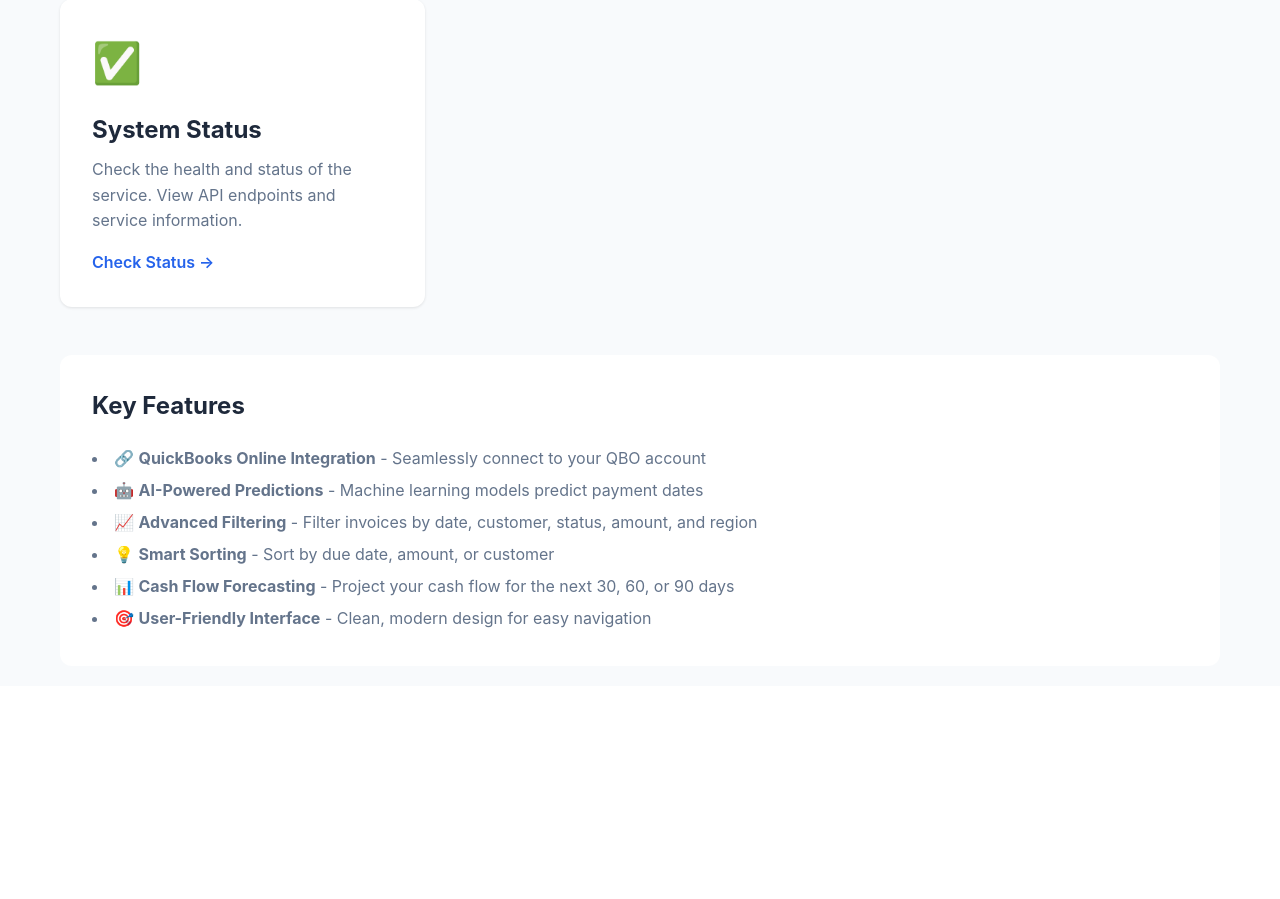
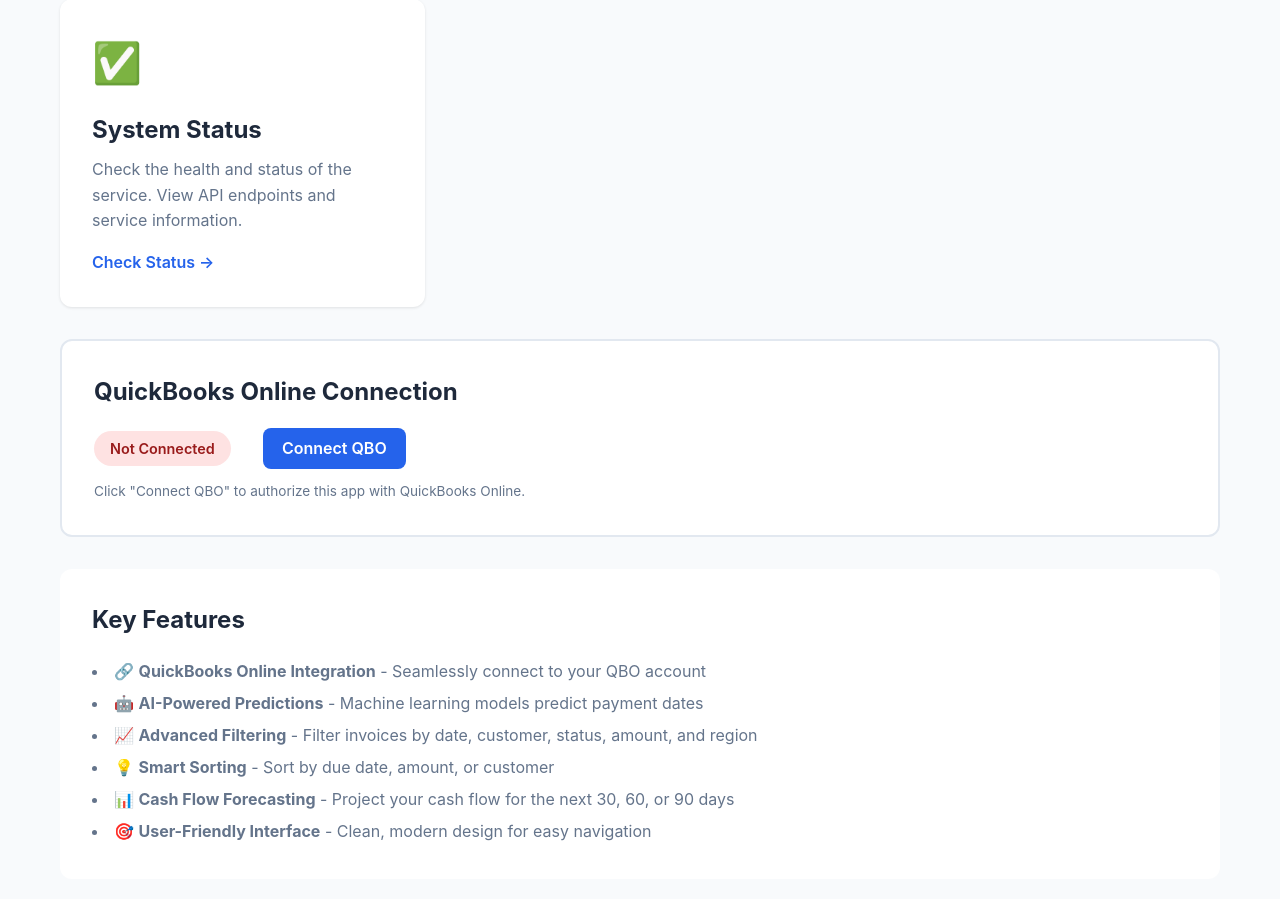
Before and after one commit to cj087299/Feb42026, a Flask app: page / in a window 1280 px wide. Shown: the part 856-1755 px from the top of the page. Before the commit the page ends 1484 px from the top, so only its background shows below. Run offline with Flask 3, Linux system fonts and the light colour scheme; the visitor is signed in with stand-in values (Sample User, id 1); parts of the project's set-up code (start-up, migrations or seed data) failed here and were passed over.

Commit message:
Fix QBO auth: correct init bug, add disconnect/status endpoints, persist credentials
- Fix critical TypeError: QBOClient was called with qbo_base_url= kwarg but
  the parameter is named base_url=, crashing the app on startup (two call sites)
- Add python-dotenv; load .env at startup via explicit path so credentials are
  always available regardless of working directory
- Add local JSON file fallback (qbo_local_config.json) to secret_manager so
  new tokens from OAuth are persisted when Google Secret Manager is unavailable
- Add GET /api/qbo/status endpoint to check connection state
- Add POST /qbo/disconnect endpoint that revokes token with Intuit and resets client
- Add manage_qbo_credentials permission to admin role (was master_admin only)
- Redirect browser to / after successful OAuth callback instead of returning JSON
- Show QBO connection panel on homepage for admin/master_admin with
  Connect/Disconnect buttons and live connection status badge
- Add .env and qbo_local_config.json to .gitignore to protect credentials

Co-Authored-By: Claude Sonnet 4.6 <noreply@anthropic.com>

```diff
--- a/main.py
+++ b/main.py
@@ -1,7 +1,16 @@
 import os
 import logging
+
+# Load .env file before anything else so credentials are available
+try:
+    from dotenv import load_dotenv
+    import pathlib
+    load_dotenv(pathlib.Path(__file__).parent / '.env')
+except ImportError:
+    pass  # python-dotenv not installed; rely on environment variables
+
 from flask import Flask, jsonify, request, render_template, session, redirect, url_for
-from src.qbo_client import QBOClient
+from src.qbo_client import QBOClient, InvalidQBORefreshTokenError # Import the new exception
 from src.invoice_manager import InvoiceManager
 from src.cash_flow_calendar import CashFlowCalendar
 from src.cash_flow import CashFlowProjector
@@ -12,6 +21,10 @@ from src.auth import (
     hash_password, verify_password, login_required, permission_required,
     role_required, get_current_user, audit_log, ROLES, has_permission
 )
+import json # New import
+import requests # New import
+import base64 # New import
+from datetime import datetime, timedelta # New import
 
 # Configure logging
 logging.basicConfig(level=logging.INFO)
@@ -24,13 +37,19 @@ app.secret_key = os.environ.get('SECRET_KEY', os.urandom(24))
 secret_manager = SecretManager()
 database = Database()
 
+# Determine QBO environment and base URL
+QBO_PRODUCTION_BASE_URL = "https://quickbooks.api.intuit.com/v3/company"
+qbo_environment = os.environ.get('QBO_ENVIRONMENT', 'sandbox').lower()
+qbo_base_url = QBO_PRODUCTION_BASE_URL if qbo_environment == 'production' else None # QBOClient will default to sandbox if None
+
 # Initialize QBO client with credentials from Secret Manager
 qbo_credentials = secret_manager.get_qbo_credentials()
 qbo_client = QBOClient(
     qbo_credentials['client_id'],
     qbo_credentials['client_secret'],
     qbo_credentials['refresh_token'],
-    qbo_credentials['realm_id']
+    qbo_credentials['realm_id'],
+    base_url=qbo_base_url # Pass the determined base URL
 )
 invoice_manager = InvoiceManager(qbo_client)
 # Train predictor with dummy data initially or load a saved model
@@ -174,6 +193,173 @@ def health_check():
         return render_template('health.html')
     return jsonify({"status": "healthy"}), 200
 
+# Constants for QBO OAuth
+QBO_BASE_URL = "https://appcenter.intuit.com"
+QBO_AUTHORIZE_URL = f"{QBO_BASE_URL}/connect/oauth2"
+QBO_TOKEN_URL = "https://oauth.platform.intuit.com/oauth2/v1/tokens/bearer"
+
+# Helper function to URL encode parameters
+def url_encode(params):
+    return '&'.join([f"{key}={value}" for key, value in params.items()])
+
+@app.route('/qbo/auth', methods=['GET'])
+@login_required
+@permission_required('manage_qbo_credentials') # Assuming a new permission for this
+@audit_log('initiate_qbo_oauth', 'qbo')
+def qbo_auth():
+    """Initiates the QBO OAuth 2.0 authorization flow."""
+    # Dynamically build QBO_REDIRECT_URI
+    qbo_redirect_uri = url_for('qbo_oauth_callback', _external=True)
+
+    params = {
+        "client_id": qbo_client.client_id,
+        "scope": "com.intuit.quickbooks.accounting openid profile email phone address",
+        "redirect_uri": qbo_redirect_uri,
+        "response_type": "code",
+        "state": "security_token_" + os.urandom(16).hex() # CSRF protection
+    }
+    logger.info(f"Initiating QBO OAuth flow to: {QBO_AUTHORIZE_URL}")
+    return redirect(f"{QBO_AUTHORIZE_URL}?{url_encode(params)}")
+
+
+@app.route('/qbo/oauth-callback', methods=['GET'])
+@audit_log('complete_qbo_oauth', 'qbo')
+def qbo_oauth_callback():
+    """Handles the redirect from QBO after authorization."""
+    global qbo_client, invoice_manager # Declare as global to re-initialize
+
+    error = request.args.get('error')
+    state = request.args.get('state')
+    code = request.args.get('code')
+    realm_id = request.args.get('realmId')
+
+    if error:
+        logger.error(f"QBO OAuth callback error: {error}")
+        return jsonify({"error": f"OAuth Error: {error}"}), 400
+
+    # Validate state for CSRF protection
+    # In a real app, you'd store the state in session and compare
+    # if state != session.get('oauth_state'):
+    #     return jsonify({"error": "Invalid state parameter"}), 400
+
+    qbo_redirect_uri = url_for('qbo_oauth_callback', _external=True)
+
+    headers = {
+        "Accept": "application/json",
+        "Content-Type": "application/x-www-form-urlencoded",
+        "Authorization": "Basic " + base64.b64encode(f"{qbo_client.client_id}:{qbo_client.client_secret}".encode()).decode()
+    }
+    payload = {
+        "grant_type": "authorization_code",
+        "code": code,
+        "redirect_uri": qbo_redirect_uri
+    }
+
+    try:
+        response = requests.post(QBO_TOKEN_URL, headers=headers, data=payload)
+        response.raise_for_status() # Raise an exception for HTTP errors
+        token_data = response.json()
+
+        new_refresh_token = token_data.get('refresh_token')
+        new_access_token = token_data.get('access_token')
+
+        if new_refresh_token:
+            # Store the new refresh token securely using Secret Manager
+            secret_manager.set_secret('QBO_Refresh_Token', new_refresh_token) # Changed from QBO_REFRESH_TOKEN to QBO_Refresh_Token
+            os.environ['QBO_REFRESH_TOKEN'] = new_refresh_token # Also update env var for consistency
+            logger.info("New QBO refresh token successfully stored in Secret Manager and environment.")
+
+        if realm_id:
+            # For this app, realm_id is an env var, so we update the Secret Manager and env var
+            secret_manager.set_secret('QBO_Realm_Id', realm_id) # Changed from QBO_REALM_ID to QBO_Realm_Id
+            os.environ['QBO_REALM_ID'] = realm_id # Update env var for current runtime
+            logger.info(f"QBO Realm ID updated to: {realm_id} in Secret Manager and environment.")
+
+        # Re-initialize qbo_client and invoice_manager with updated credentials
+        updated_qbo_credentials = secret_manager.get_qbo_credentials()
+
+        # Determine QBO environment and base URL for re-initialization
+        qbo_environment_callback = os.environ.get('QBO_ENVIRONMENT', 'sandbox').lower()
+        qbo_base_url_callback = QBO_PRODUCTION_BASE_URL if qbo_environment_callback == 'production' else None
+
+        qbo_client = QBOClient(
+            updated_qbo_credentials['client_id'],
+            updated_qbo_credentials['client_secret'],
+            new_refresh_token, # Use the new refresh token directly
+            updated_qbo_credentials['realm_id'],
+            base_url=qbo_base_url_callback # Pass the determined base URL
+        )
+        # Manually set access token for immediate use as the client would re-fetch it
+        qbo_client.access_token = new_access_token
+        qbo_client.access_token_expires_at = datetime.now() + timedelta(seconds=token_data.get('expires_in', 3600))
+        invoice_manager = InvoiceManager(qbo_client) # Re-initialize invoice manager with new client
+
+        logger.info("QBO OAuth flow completed successfully. Tokens updated and client re-initialized.")
+        return redirect(url_for('index') + '?qbo_connected=1')
+
+    except requests.exceptions.RequestException as e:
+        logger.error(f"Error exchanging QBO authorization code for tokens: {e}")
+        return jsonify({"error": f"Failed to exchange code for tokens: {e}"}), 500
+    except Exception as e:
+        logger.error(f"Unexpected error during QBO OAuth callback: {e}")
+        return jsonify({"error": f"An unexpected error occurred: {e}"}), 500
+
+
+@app.route('/api/qbo/status', methods=['GET'])
+@login_required
+def qbo_status():
+    """Returns the current QBO connection status."""
+    refresh_token = qbo_client.refresh_token
+    is_connected = bool(refresh_token and refresh_token not in ('dummy_refresh', '', None))
+    return jsonify({
+        'connected': is_connected,
+        'realm_id': qbo_client.realm_id if is_connected else None
+    }), 200
+
+
+@app.route('/qbo/disconnect', methods=['POST'])
+@login_required
+@permission_required('manage_qbo_credentials')
+@audit_log('disconnect_qbo', 'qbo')
+def qbo_disconnect():
+    """Disconnects QBO by revoking the token and clearing stored credentials."""
+    global qbo_client, invoice_manager
+
+    current_refresh_token = qbo_client.refresh_token
+    current_access_token = qbo_client.access_token
+
+    # Attempt to revoke the token with Intuit
+    revoke_url = "https://developer.api.intuit.com/v2/oauth2/tokens/revoke"
+    token_to_revoke = current_refresh_token or current_access_token
+    if token_to_revoke and token_to_revoke not in ('dummy_refresh', ''):
+        try:
+            revoke_headers = {
+                "Accept": "application/json",
+                "Content-Type": "application/x-www-form-urlencoded",
+                "Authorization": "Basic " + base64.b64encode(
+                    f"{qbo_client.client_id}:{qbo_client.client_secret}".encode()
+                ).decode()
+            }
+            requests.post(revoke_url, headers=revoke_headers, data={"token": token_to_revoke}, timeout=10)
+            logger.info("QBO token revoked with Intuit.")
+        except Exception as e:
+            logger.warning(f"Failed to revoke QBO token with Intuit (continuing disconnect): {e}")
+
+    # Clear stored credentials
+    secret_manager.delete_secret_value('QBO_Refresh_Token')
+    secret_manager.set_secret('QBO_Refresh_Token', '')
+
+    # Re-initialize client with dummy credentials (keeps client_id/secret for reconnect)
+    client_id = qbo_client.client_id
+    client_secret = qbo_client.client_secret
+    qbo_environment_dc = os.environ.get('QBO_ENVIRONMENT', 'production').lower()
+    qbo_base_url_dc = QBO_PRODUCTION_BASE_URL if qbo_environment_dc == 'production' else None
+    qbo_client = QBOClient(client_id, client_secret, '', '', base_url=qbo_base_url_dc)
+    invoice_manager = InvoiceManager(qbo_client)
+
+    logger.info("QBO disconnected successfully.")
+    return jsonify({"message": "QBO disconnected successfully."}), 200
+
 
 @app.route('/api/invoices', methods=['GET'])
 @login_required
@@ -185,34 +371,43 @@ def get_invoices():
         filters = {
             'start_date': request.args.get('start_date'),
             'end_date': request.args.get('end_date'),
+            'date_type': request.args.get('date_type', 'TxnDate'), # Default to TxnDate
             'customer_id': request.args.get('customer_id'),
+            'customer_name': request.args.get('customer_name'),
+            'invoice_number': request.args.get('invoice_number'),
             'status': request.args.get('status'),
             'min_amount': request.args.get('min_amount'),
             'max_amount': request.args.get('max_amount'),
+            'payment_terms': request.args.get('payment_terms'),
             'region': request.args.get('region')
         }
 
         # Remove None values
         filters = {k: v for k, v in filters.items() if v is not None}
 
-        invoices = invoice_manager.fetch_invoices()
-        filtered_invoices = invoice_manager.filter_invoices(invoices, **filters)
+        invoices = invoice_manager.fetch_invoices(**filters) # Pass filters directly
+        # The in-memory filter_invoices is no longer needed here
+        # filtered_invoices = invoice_manager.filter_invoices(invoices, **filters)
+        filtered_invoices = invoices # Already filtered by fetch_invoices
 
         sort_by = request.args.get('sort_by', 'due_date')
         reverse = request.args.get('reverse', 'false').lower() == 'true'
 
         sorted_invoices = invoice_manager.sort_invoices(filtered_invoices, sort_by=sort_by, reverse=reverse)
 
-        # Enrich invoices with metadata from database
-        all_metadata = database.get_all_invoice_metadata()
-        metadata_map = {m['invoice_id']: m for m in all_metadata}
-
-        for invoice in sorted_invoices:
-            invoice_id = invoice.get('id') or invoice.get('doc_number')
-            if invoice_id and invoice_id in metadata_map:
-                invoice['metadata'] = metadata_map[invoice_id]
+        # Enrich invoices with metadata from database more efficiently
+        invoice_ids = [inv.get('id') for inv in sorted_invoices if inv.get('id')]
+        if invoice_ids:
+            metadata_map = database.get_invoice_metadata_for_ids(invoice_ids)
+            for invoice in sorted_invoices:
+                invoice_id = invoice.get('id')
+                if invoice_id in metadata_map:
+                    invoice['metadata'] = metadata_map[invoice_id]
 
         return jsonify(sorted_invoices), 200
+    except InvalidQBORefreshTokenError:
+        logger.warning("QBO Refresh Token invalid for invoices. Redirecting to OAuth.")
+        return redirect(url_for('qbo_auth'))
     except Exception as e:
         logger.error(f"Error fetching invoices: {e}")
         return jsonify({"error": str(e)}), 500
@@ -268,7 +463,11 @@ def invoice_metadata(invoice_id):
 def get_cashflow():
     try:
         days = int(request.args.get('days', 30))
-        invoices = invoice_manager.fetch_invoices()
+        # Pass filters to fetch_invoices
+        filters = {
+            'end_date': (datetime.now() + timedelta(days=days)).strftime('%Y-%m-%d')
+        }
+        invoices = invoice_manager.fetch_invoices(**filters)
         # Mock expenses for now, or fetch from another source if available
         expenses = []
 
@@ -279,6 +478,9 @@ def get_cashflow():
             "days": days,
             "projected_balance_change": projection
         }), 200
+    except InvalidQBORefreshTokenError:
+        logger.warning("QBO Refresh Token invalid for cashflow. Redirecting to OAuth.")
+        return redirect(url_for('qbo_auth'))
     except Exception as e:
         logger.error(f"Error calculating cashflow: {e}")
         return jsonify({"error": str(e)}), 500
@@ -325,8 +527,14 @@ def get_cashflow_calendar():
             start_date = datetime.now().replace(hour=0, minute=0, second=0, microsecond=0)
             end_date = start_date + timedelta(days=days)
 
-        # Fetch data
-        invoices = invoice_manager.fetch_invoices()
+        # Fetch data - Pass filters to fetch_invoices
+        invoice_filters = {}
+        if start_date_param:
+            invoice_filters['start_date'] = start_date_param
+        if end_date_param:
+            invoice_filters['end_date'] = end_date_param
+
+        invoices = invoice_manager.fetch_invoices(**invoice_filters) # Pass filters
         accounts_payable = []  # TODO: Fetch from QBO when available
         custom_flows = database.get_custom_cash_flows()
 
@@ -356,6 +564,9 @@ def get_cashflow_calendar():
             "initial_balance": initial_balance,
             "daily_projection": projection
         }), 200
+    except InvalidQBORefreshTokenError:
+        logger.warning("QBO Refresh Token invalid for cashflow calendar. Redirecting to OAuth.")
+        return redirect(url_for('qbo_auth'))
     except Exception as e:
         logger.error(f"Error calculating calendar cashflow: {e}")
         return jsonify({"error": str(e)}), 500
@@ -364,6 +575,7 @@ def get_cashflow_calendar():
 @app.route('/api/bank-accounts', methods=['GET'])
 @login_required
 @permission_required('view_cashflow')
+@audit_log('view_bank_accounts', 'qbo_bank_accounts') # Updated audit log action
 def get_bank_accounts():
     """Get bank accounts and their current balances from QBO."""
     try:
@@ -390,6 +602,9 @@ def get_bank_accounts():
             'total_balance': total_balance,
             'as_of': datetime.now().isoformat()
         }), 200
+    except InvalidQBORefreshTokenError:
+        logger.warning("QBO Refresh Token invalid for bank accounts. Redirecting to OAuth.")
+        return redirect(url_for('qbo_auth'))
     except Exception as e:
         logger.error(f"Error fetching bank accounts: {e}")
         return jsonify({"error": str(e)}), 500
@@ -532,7 +747,7 @@ def manage_users():
             role = data.get('role')
 
             if not email or not password or not role:
-                return jsonify({'error': 'Email, password, and role are required'}), 400
+                return jsonify({'error': 'Email and password are required'}), 400
 
             if role not in ROLES:
                 return jsonify({'error': f'Invalid role. Must be one of: {", ".join(ROLES.keys())}'}), 400
--- a/requirements.txt
+++ b/requirements.txt
@@ -6,3 +6,7 @@ gunicorn
 google-cloud-secret-manager
 cloud-sql-python-connector
 pymysql
+redis
+DBUtils
+tenacity
+python-dotenv
--- a/src/auth.py
+++ b/src/auth.py
@@ -31,7 +31,8 @@ ROLES = {
         'description': 'Can manage all accounting functions and view audit logs',
         'permissions': ['view_invoices', 'view_cashflow', 'view_reports', 'manage_ar', 'manage_ap',
                        'edit_invoice_metadata', 'add_custom_inflows', 'add_custom_outflows',
-                       'edit_custom_flows', 'delete_custom_flows', 'view_audit_log']
+                       'edit_custom_flows', 'delete_custom_flows', 'view_audit_log',
+                       'manage_qbo_credentials']
     },
     'master_admin': {
         'name': 'Master Admin',
--- a/templates/index.html
+++ b/templates/index.html
@@ -64,7 +64,19 @@
             </a>
         </div>
 
-        <section style="margin-top: 3rem; padding: 2rem; background: white; border-radius: 12px;">
+        <!-- QBO Connection Status (visible to admin/master_admin) -->
+        <section id="qboSection" style="display:none; margin-top: 2rem; padding: 2rem; background: white; border-radius: 12px; border: 2px solid #e2e8f0;">
+            <h2 style="margin-bottom: 1rem;">QuickBooks Online Connection</h2>
+            <div id="qboStatus" style="display:flex; align-items:center; gap:1rem; flex-wrap:wrap;">
+                <span id="qboStatusBadge" style="padding:0.4rem 1rem; border-radius:999px; font-weight:600; font-size:0.9rem;"></span>
+                <span id="qboRealmInfo" style="color: var(--text-secondary); font-size:0.9rem;"></span>
+                <a id="qboConnectBtn" href="/qbo/auth" style="display:none; padding:0.5rem 1.2rem; background:#2563eb; color:white; border-radius:8px; text-decoration:none; font-weight:600;">Connect QBO</a>
+                <button id="qboDisconnectBtn" onclick="disconnectQBO()" style="display:none; padding:0.5rem 1.2rem; background:#dc2626; color:white; border:none; border-radius:8px; cursor:pointer; font-weight:600;">Disconnect QBO</button>
+            </div>
+            <p id="qboMessage" style="margin-top:0.75rem; font-size:0.85rem; color: var(--text-secondary);"></p>
+        </section>
+
+        <section style="margin-top: 2rem; padding: 2rem; background: white; border-radius: 12px;">
             <h2 style="margin-bottom: 1rem;">Key Features</h2>
             <ul style="list-style-position: inside; color: var(--text-secondary); line-height: 2;">
                 <li>🔗 <strong>QuickBooks Online Integration</strong> - Seamlessly connect to your QBO account</li>
@@ -81,6 +93,12 @@
     <script>
         // Load user info and show/hide cards based on role
         window.addEventListener('DOMContentLoaded', async () => {
+            // Check if we just completed a QBO OAuth connection
+            const urlParams = new URLSearchParams(window.location.search);
+            if (urlParams.get('qbo_connected') === '1') {
+                history.replaceState({}, document.title, '/');
+            }
+
             try {
                 const user = await fetchAPI('/api/me');
                 if (user) {
@@ -105,11 +123,64 @@
                         usersLink.textContent = 'Users';
                         nav.insertBefore(usersLink, nav.lastElementChild);
                     }
+
+                    // Show QBO section for admin and master_admin
+                    if (user.role === 'admin' || user.role === 'master_admin') {
+                        document.getElementById('qboSection').style.display = 'block';
+                        await loadQBOStatus();
+                    }
                 }
             } catch (error) {
                 console.error('Failed to load user info:', error);
             }
         });
+
+        async function loadQBOStatus() {
+            try {
+                const status = await fetchAPI('/api/qbo/status');
+                const badge = document.getElementById('qboStatusBadge');
+                const realmInfo = document.getElementById('qboRealmInfo');
+                const connectBtn = document.getElementById('qboConnectBtn');
+                const disconnectBtn = document.getElementById('qboDisconnectBtn');
+                const msg = document.getElementById('qboMessage');
+
+                if (status.connected) {
+                    badge.textContent = 'Connected';
+                    badge.style.background = '#dcfce7';
+                    badge.style.color = '#166534';
+                    realmInfo.textContent = status.realm_id ? `Realm ID: ${status.realm_id}` : '';
+                    connectBtn.style.display = 'none';
+                    disconnectBtn.style.display = 'inline-block';
+                    msg.textContent = 'QBO is connected and active. The connection persists across user logouts and app restarts.';
+                } else {
+                    badge.textContent = 'Not Connected';
+                    badge.style.background = '#fee2e2';
+                    badge.style.color = '#991b1b';
+                    realmInfo.textContent = '';
+                    connectBtn.style.display = 'inline-block';
+                    disconnectBtn.style.display = 'none';
+                    msg.textContent = 'Click "Connect QBO" to authorize this app with QuickBooks Online.';
+                }
+            } catch (error) {
+                console.error('Failed to load QBO status:', error);
+            }
+        }
+
+        async function disconnectQBO() {
+            if (!confirm('Are you sure you want to disconnect from QuickBooks Online? You will need to re-authorize to reconnect.')) return;
+            try {
+                const resp = await fetch('/qbo/disconnect', { method: 'POST' });
+                if (resp.ok) {
+                    await loadQBOStatus();
+                } else {
+                    const data = await resp.json();
+                    alert('Disconnect failed: ' + (data.error || 'Unknown error'));
+                }
+            } catch (error) {
+                console.error('Disconnect failed:', error);
+                alert('Disconnect failed. See console for details.');
+            }
+        }
 
         function getRoleName(role) {
             const roleNames = {
```
Also changed, not shown: src/secret_manager.py (+111 -8 lines), 1 other file.
